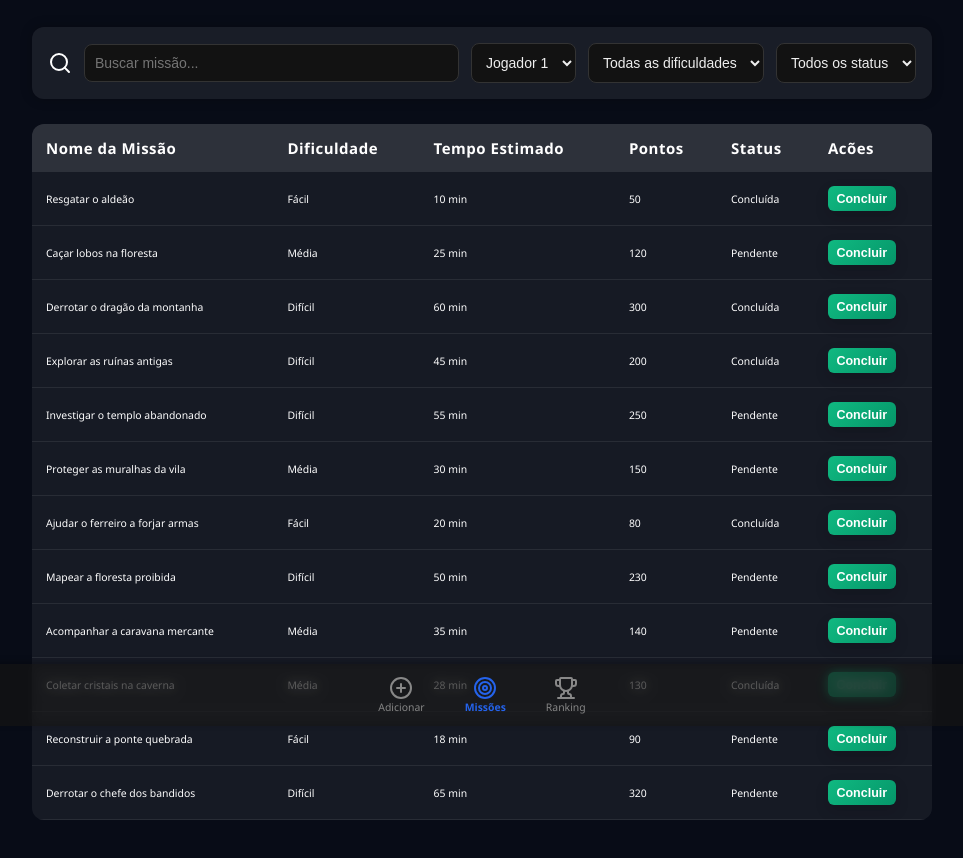
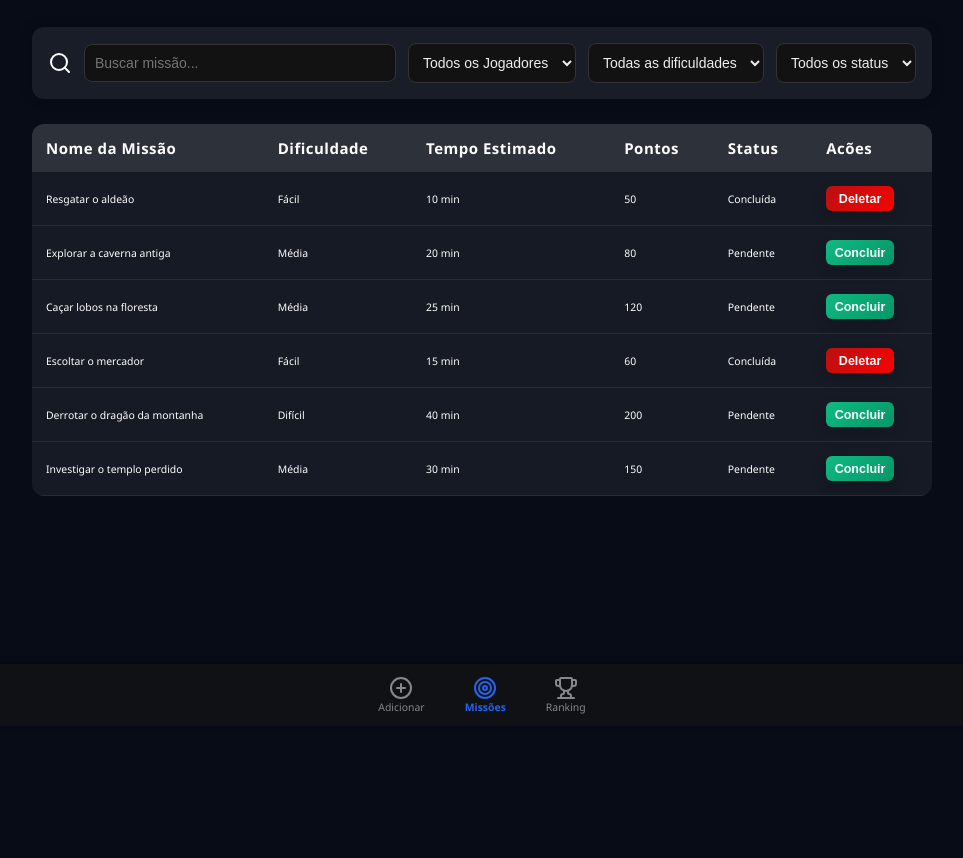
Before and after one commit to Henrique-nte/missions-project, a plain HTML site: page src/index.html in a window 1280 px wide. Shown: the part 74-932 px from the top of the page, without its empty margins (158-1121 px from the left). After the commit the page ends 800 px from the top, so only its background shows below. Drawn offline with nearby package versions, Linux system fonts and the light colour scheme.

Commit message:
Filtro Players

```diff
--- a/src/css/styles.css
+++ b/src/css/styles.css
@@ -267,6 +267,38 @@ tbody td {
   opacity: 0.6;
 }
 
+/* BTN DELETAR */
+
+.btn-deletar {
+  width: 6.5rem;
+  height: 2.4rem;
+  border: none;
+  border-radius: 6px;
+  background: linear-gradient(135deg, #b91010, #f80303);
+  color: #ffffff;
+  font-size: 1.2rem;
+  font-weight: 600;
+  cursor: pointer;
+  transition: transform 0.15s ease, box-shadow 0.15s ease, opacity 0.15s ease;
+  box-shadow: 0 6px 14px rgba(0, 0, 0, 0.15);
+}
+
+.btn-deletar:hover {
+  transform: translateY(-2px) scale(1.03);
+  box-shadow: 0 10px 20px rgba(0, 0, 0, 0.22);
+}
+
+.btn-deletar:active {
+  transform: scale(0.97);
+  opacity: 0.85;
+}
+
+.btn-deletar:disabled {
+  background: #6b7280;
+  cursor: not-allowed;
+  opacity: 0.6;
+}
+
 /* Cores das dificuldades */
 .dificuldade-fácil,
 .dificuldade-facil {
--- a/src/index.html
+++ b/src/index.html
@@ -38,10 +38,10 @@
         <input id="pesquisa" type="text" placeholder="Buscar missão..." />
 
         <select id="select-player">
-          <label for="">Jogadores</label>
-          <option value="player1">Jogador 1</option>
-          <option value="player2">Jogador 2</option>
-          <option value="player3">Jogador 3</option>
+          <option value="">Todos os Jogadores</option>
+          <option value="Enzo">Enzo</option>
+          <option value="Juninho">Juninho</option>
+          <option value="Lucao">Lucão</option>
         </select>
 
         <select id="select-dificuldades">
--- a/src/js/data.js
+++ b/src/js/data.js
@@ -1,90 +1,3 @@
-export const missoes = [
-  {
-    nome: "Resgatar o aldeão",
-    dificuldade: "Fácil",
-    tempo: "10 min",
-    pontos: "50",
-    status: "Concluída",
-  },
-  {
-    nome: "Caçar lobos na floresta",
-    dificuldade: "Média",
-    tempo: "25 min",
-    pontos: "120",
-    status: "Pendente",
-  },
-  {
-    nome: "Derrotar o dragão da montanha",
-    dificuldade: "Difícil",
-    tempo: "60 min",
-    pontos: "300",
-    status: "Concluída",
-  },
-  {
-    nome: "Explorar as ruínas antigas",
-    dificuldade: "Difícil",
-    tempo: "45 min",
-    pontos: "200",
-    status: "Concluída",
-  },
-  {
-    nome: "Investigar o templo abandonado",
-    dificuldade: "Difícil",
-    tempo: "55 min",
-    pontos: "250",
-    status: "Pendente",
-  },
-  {
-    nome: "Proteger as muralhas da vila",
-    dificuldade: "Média",
-    tempo: "30 min",
-    pontos: "150",
-    status: "Pendente",
-  },
-  {
-    nome: "Ajudar o ferreiro a forjar armas",
-    dificuldade: "Fácil",
-    tempo: "20 min",
-    pontos: "80",
-    status: "Concluída",
-  },
-  {
-    nome: "Mapear a floresta proibida",
-    dificuldade: "Difícil",
-    tempo: "50 min",
-    pontos: "230",
-    status: "Pendente",
-  },
-  {
-    nome: "Acompanhar a caravana mercante",
-    dificuldade: "Média",
-    tempo: "35 min",
-    pontos: "140",
-    status: "Pendente",
-  },
-  {
-    nome: "Coletar cristais na caverna",
-    dificuldade: "Média",
-    tempo: "28 min",
-    pontos: "130",
-    status: "Concluída",
-  },
-  {
-    nome: "Reconstruir a ponte quebrada",
-    dificuldade: "Fácil",
-    tempo: "18 min",
-    pontos: "90",
-    status: "Pendente",
-  },
-  {
-    nome: "Derrotar o chefe dos bandidos",
-    dificuldade: "Difícil",
-    tempo: "65 min",
-    pontos: "320",
-    status: "Pendente",
-  },
-];
-
 export const jogadores = [
   {
     nome: "Enzo",
--- a/src/js/index.js
+++ b/src/js/index.js
@@ -1,57 +1,90 @@
-import { missoes } from "./data.js";
+import { jogadores } from "./data.js";
 
 const inputPesquisa = document.querySelector("#pesquisa");
 const selectDificuldades = document.querySelector("#select-dificuldades");
 const tabelaMissoes = document.querySelector("#tabela-missoes");
 const selectStatus = document.querySelector("#select-status");
+const selectPlayer = document.querySelector("#select-player");
 
-function carregarMissoes(array) {
-  tabelaMissoes.innerHTML = array
-    .map(
-      (m) => `
+// console.log(selectPlayer);
+
+function carregarMissoes(jogadores) {
+  tabelaMissoes.innerHTML = jogadores
+    .flatMap((j) =>
+      j.missoes.map((m) => {
+        const botao =
+          m.status.toLowerCase() === "pendente"
+            ? `<button class="btn-concluir">Concluir</button>`
+            : `<button class="btn-deletar">Deletar</button>`;
+
+        return `
           <tr>
             <td class="nome-missao">${m.nome}</td>
             <td class="dificuldade-${m.dificuldade}">${m.dificuldade}</td>
             <td>${m.tempo}</td>
             <td>${m.pontos}</td>
             <td>${m.status}</td>
-        <td><button class="btn-concluir">Concluir</button></td>
+            <td>${botao}</td>
           </tr>
-    `
+        `;
+      })
     )
     .join("");
 }
 
-function filtrarArray({ texto = "", dificuldade = "", status = "" }) {
+function filtrarArray({
+  jogador = "",
+  texto = "",
+  dificuldade = "",
+  status = "",
+}) {
   const normalizar = (str) =>
     str
       .toLowerCase()
-      .normalize("NFD") //Quebra acentos
-      .replace(/\p{Diacritic}/gu, ""); //Remove acentos
+      .normalize("NFD")
+      .replace(/\p{Diacritic}/gu, "");
 
+  const jgd = normalizar(jogador);
   const txt = normalizar(texto);
   const dif = normalizar(dificuldade);
   const sts = normalizar(status);
 
-  return missoes.filter((m) => {
+  return jogadores
+    .map((j) => {
+      const nomeJogador = normalizar(j.nome);
+
+      const missoesFiltradas = j.missoes.filter((m) => {
         const nome = normalizar(m.nome);
         const difMissao = normalizar(m.dificuldade);
         const stsMissao = normalizar(m.status);
 
+        const combinaJogador = !jgd || nomeJogador.includes(jgd);
         const combinaTexto = !txt || nome.includes(txt);
         const combinaDif = !dif || difMissao === dif;
         const combinaSts = !sts || stsMissao === sts;
 
-    return combinaTexto && combinaDif && combinaSts;
+        return combinaJogador && combinaTexto && combinaDif && combinaSts;
       });
+
+      if (missoesFiltradas.length > 0) {
+        return {
+          jogador: j.nome,
+          missoes: missoesFiltradas,
+        };
+      }
+
+      return null;
+    })
+    .filter((item) => item !== null);
 }
 
 function filtrarMissoes() {
+  const jogador = selectPlayer.value;
   const texto = inputPesquisa.value;
   const dificuldade = selectDificuldades.value;
   const status = selectStatus.value;
 
-  const filtradas = filtrarArray({ texto, dificuldade, status });
+  const filtradas = filtrarArray({ jogador, texto, dificuldade, status });
 
   carregarMissoes(filtradas);
 }
@@ -59,19 +92,28 @@ function filtrarMissoes() {
 inputPesquisa.addEventListener("input", () => {
   selectDificuldades.value = "";
   selectStatus.value = "";
+  selectPlayer.value = "";
   filtrarMissoes();
 });
 
 selectDificuldades.addEventListener("change", () => {
   inputPesquisa.value = "";
   selectStatus.value = "";
+  selectPlayer.value = "";
   filtrarMissoes();
 });
 
 selectStatus.addEventListener("change", () => {
   inputPesquisa.value = "";
   selectDificuldades.value = "";
+  selectPlayer.value = "";
   filtrarMissoes();
 });
 
-document.addEventListener("DOMContentLoaded", () => carregarMissoes(missoes));
+selectPlayer.addEventListener("change", () => {
+  inputPesquisa.value = "";
+  selectDificuldades.value = "";
+  filtrarMissoes();
+});
+
+document.addEventListener("DOMContentLoaded", () => carregarMissoes(jogadores));
```
Lines whose indentation alone changed are shown as unchanged.
